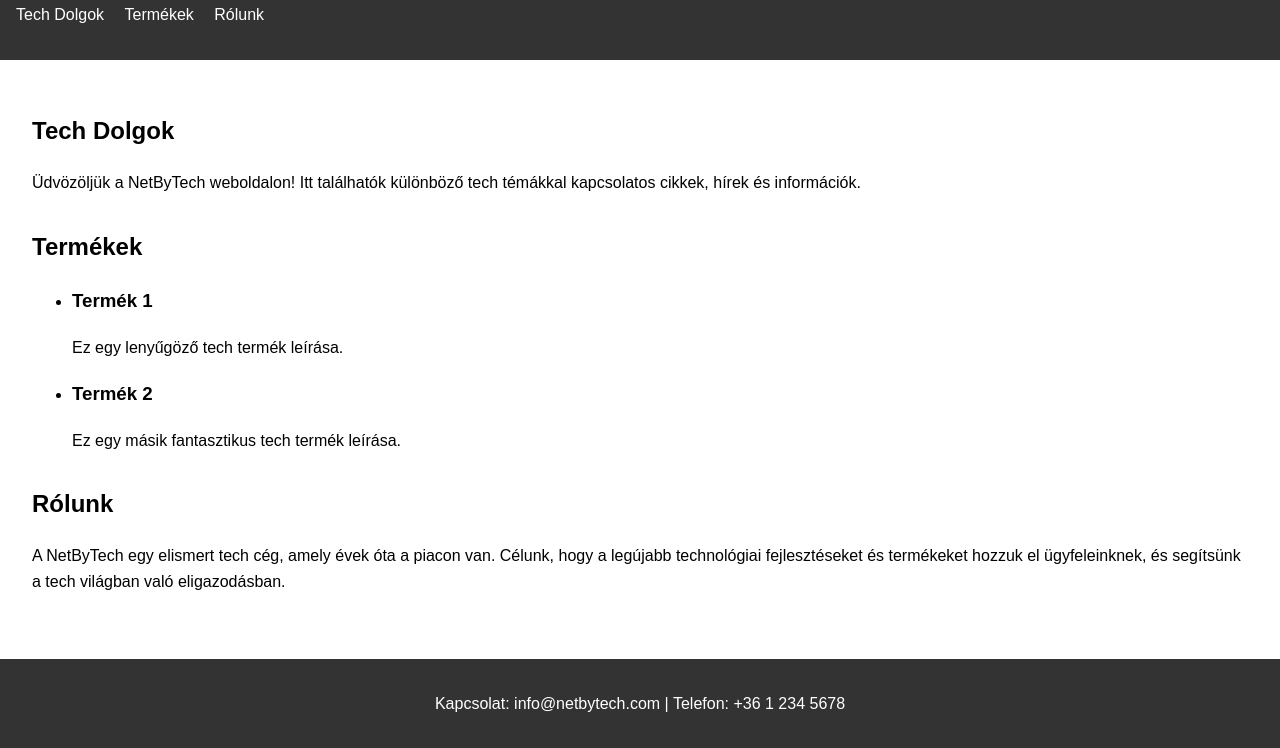
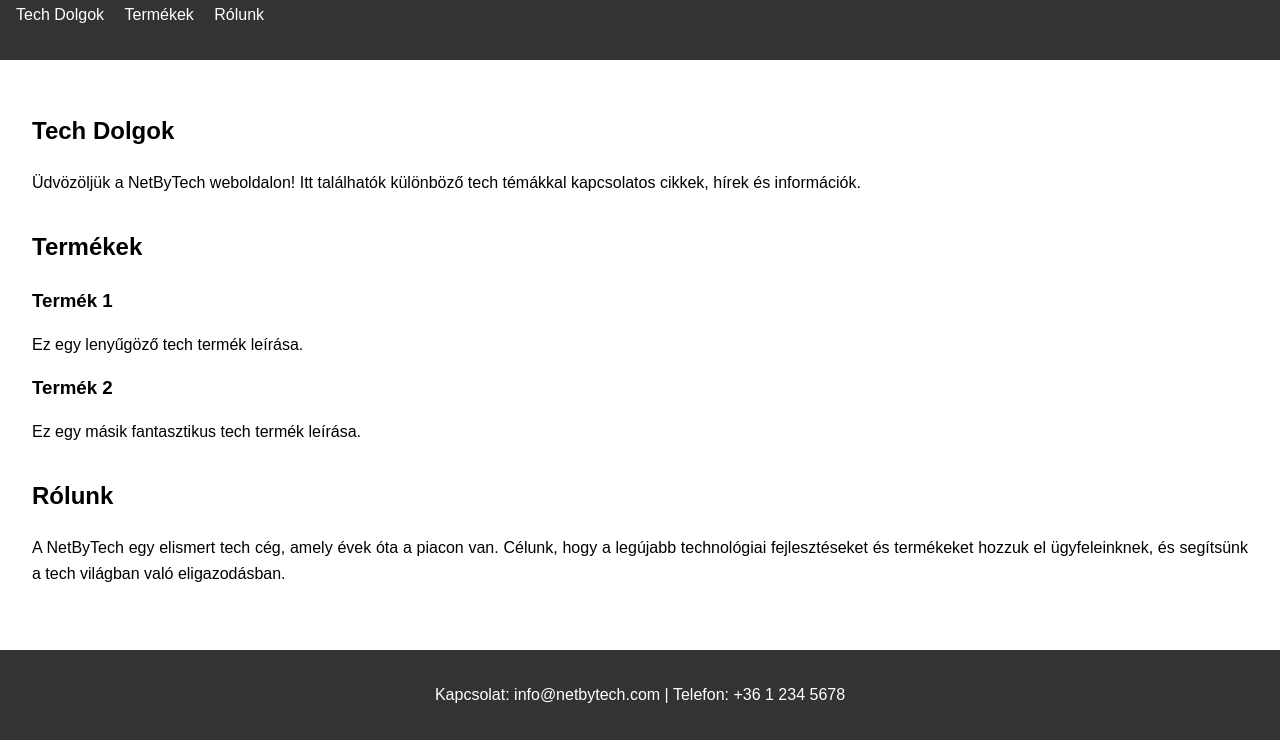
Before and after one commit to NetByTech/Weboldal, a plain HTML site: page index.html in a window 1280 px wide. Shown: the part 81-829 px from the top of the page. Drawn offline with Linux system fonts and the light colour scheme.

Commit message:
Update styles.css

```diff
--- a/styles.css
+++ b/styles.css
@@ -53,4 +53,19 @@ footer {
 
 /* Egyéb specifikus stílusok az oldalhoz */
 
-/* Add itt meg a specifikus stílusokat a tech-dolgok és termekek szekciókhoz, ha szükséges */
+#termekek ul {
+    list-style: none;
+    padding: 0;
+}
+
+#termekek li {
+    margin-bottom: 1rem;
+}
+
+#termekek h3 {
+    margin: 0;
+}
+
+#rolunk p {
+    text-align: justify;
+}
```
